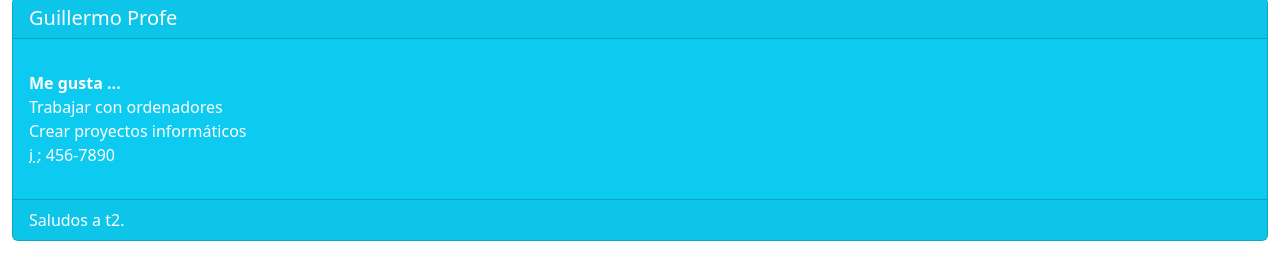
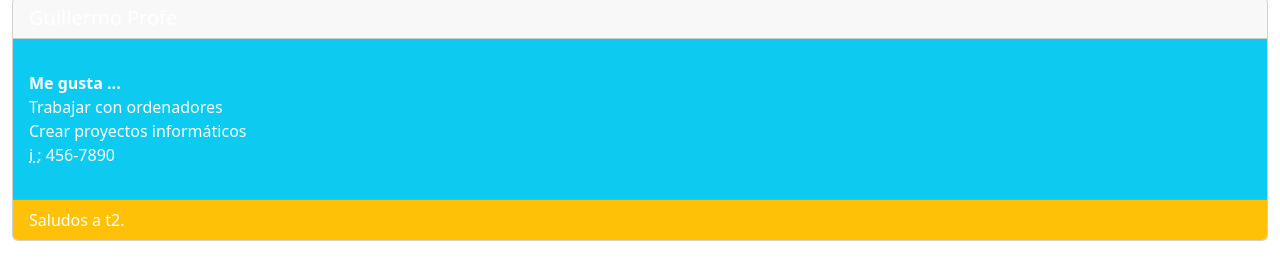
Before and after one commit to guillermoprofe/github.io, a plain HTML site: page index.html in a window 1280 px wide. Shown: the part 303-582 px from the top of the page. Drawn offline with nearby package versions, Linux system fonts and the light colour scheme.

Commit message:
Update index.html
cambios esteticos

```diff
--- a/index.html
+++ b/index.html
@@ -20,18 +20,18 @@
 	</div>
 	<div class="row">
 		<div class="col-md-12">
-			<div class="card text-white bg-info">
+			<div class="card text-white">
 				<h5 class="card-header">
 					Guillermo Profe
 				</h5>
-				<div class="card-body">
+				<div class="card-body bg-info">
 					<p class="card-text">
 						<address>
 				 <strong>Me gusta ...</strong><br /> Trabajar con ordenadores<br />Crear proyectos informáticos<br /> <abbr title="info"> i :</abbr> 456-7890
 			</address>
 					</p>
 				</div>
-				<div class="card-footer">
+				<div class="card-footer bg-warning">
 					Saludos a t2.
 				</div>
 			</div>
```
